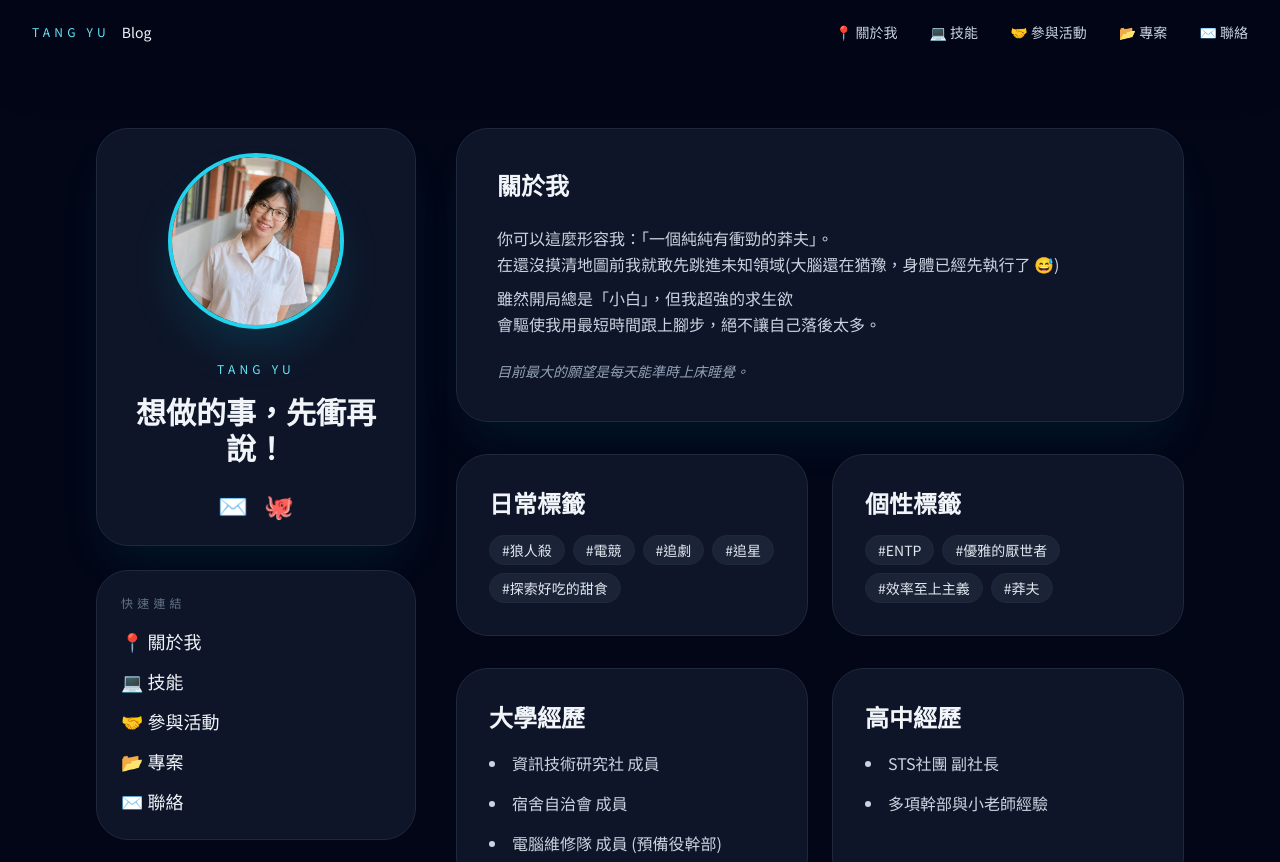
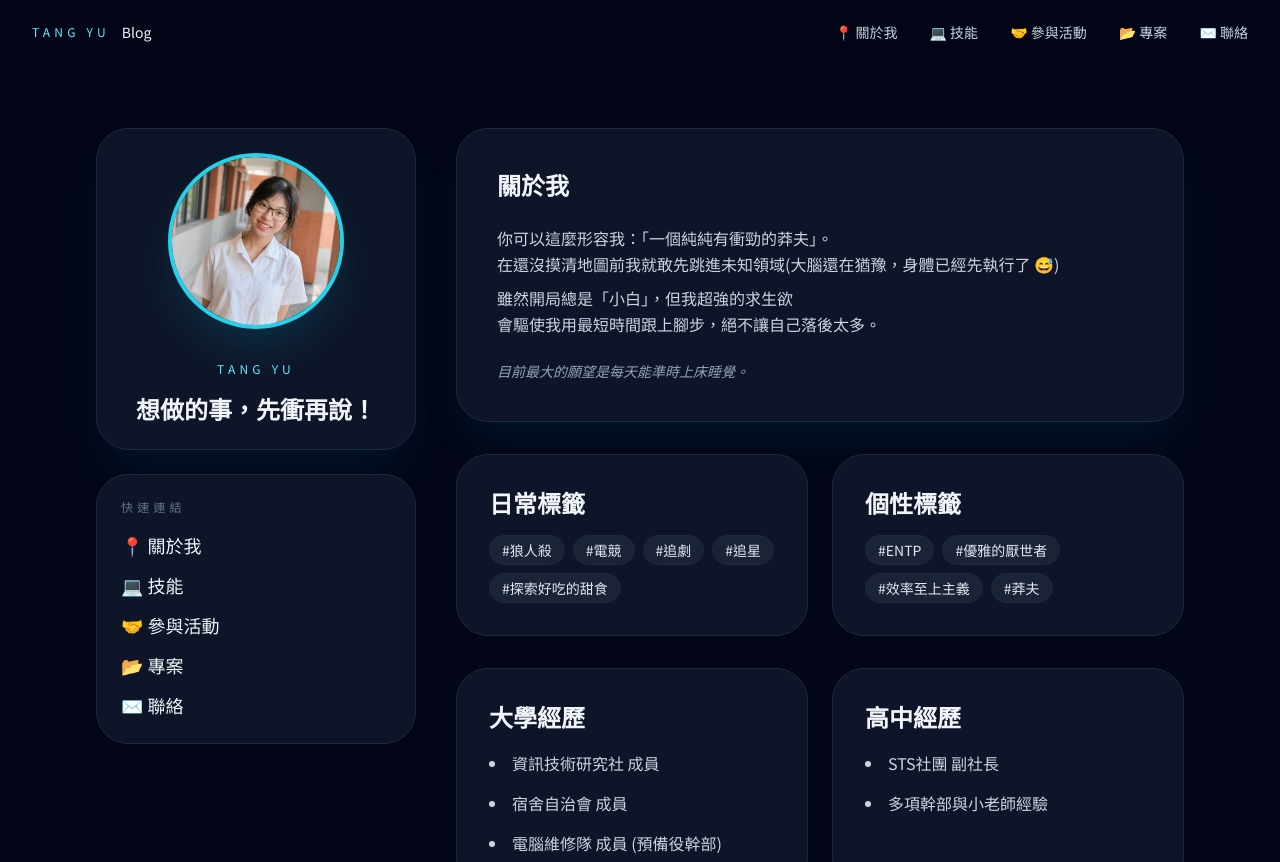
Before and after one commit to candytangsys/blog, a React (Vite) app: page /#/ in a window 1280 px wide. Shown: the top 862 px of the page. Built offline with nearby package versions, Linux system fonts and the light colour scheme.

Commit message:
可以打妳主要更改的內容

```diff
--- a/src/pages/Home.tsx
+++ b/src/pages/Home.tsx
@@ -46,13 +46,9 @@ export default function Home() {
 
               <div className="mt-8 text-center">
                 <p className="text-xs uppercase tracking-[0.35em] text-cyan-300">tang yu</p>
-                <h1 className="mt-4 text-3xl md:text-3xl font-black leading-tight">想做的事，先衝再說！</h1>
+                <h1 className="mt-4 text-3xl md:text-2xl font-black leading-tight">想做的事，先衝再說！</h1>
               </div>
 
-              <div className="mt-6 flex justify-center gap-4 text-2xl text-cyan-300">
-                <a href="mailto:candytang1009@gmail.com" aria-label="Email">✉️</a>
-                <a href="https://github.com/candytangsys" target="_blank" rel="noreferrer" aria-label="GitHub">🐙</a>
-              </div>
             </motion.div>
 
             <motion.nav
```
